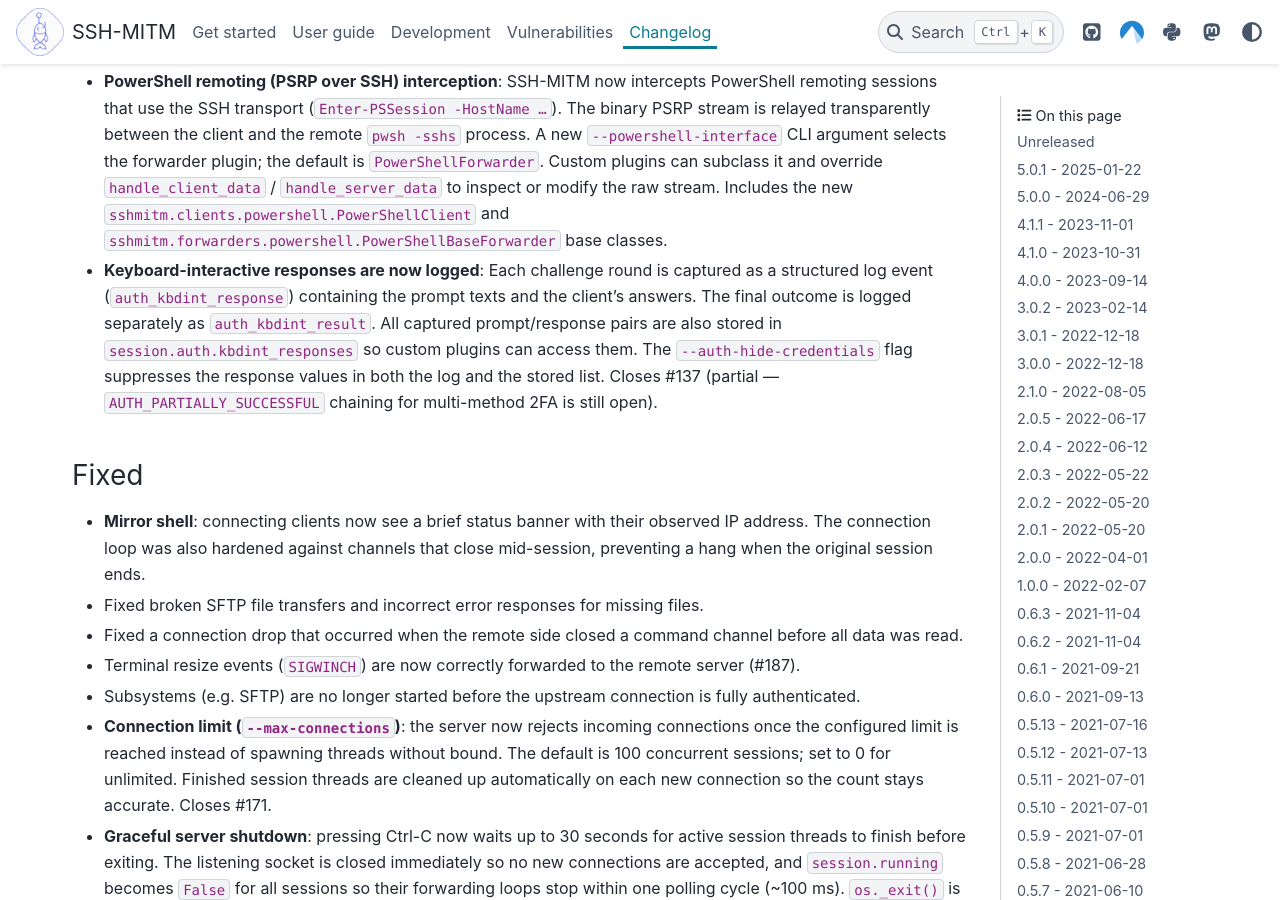
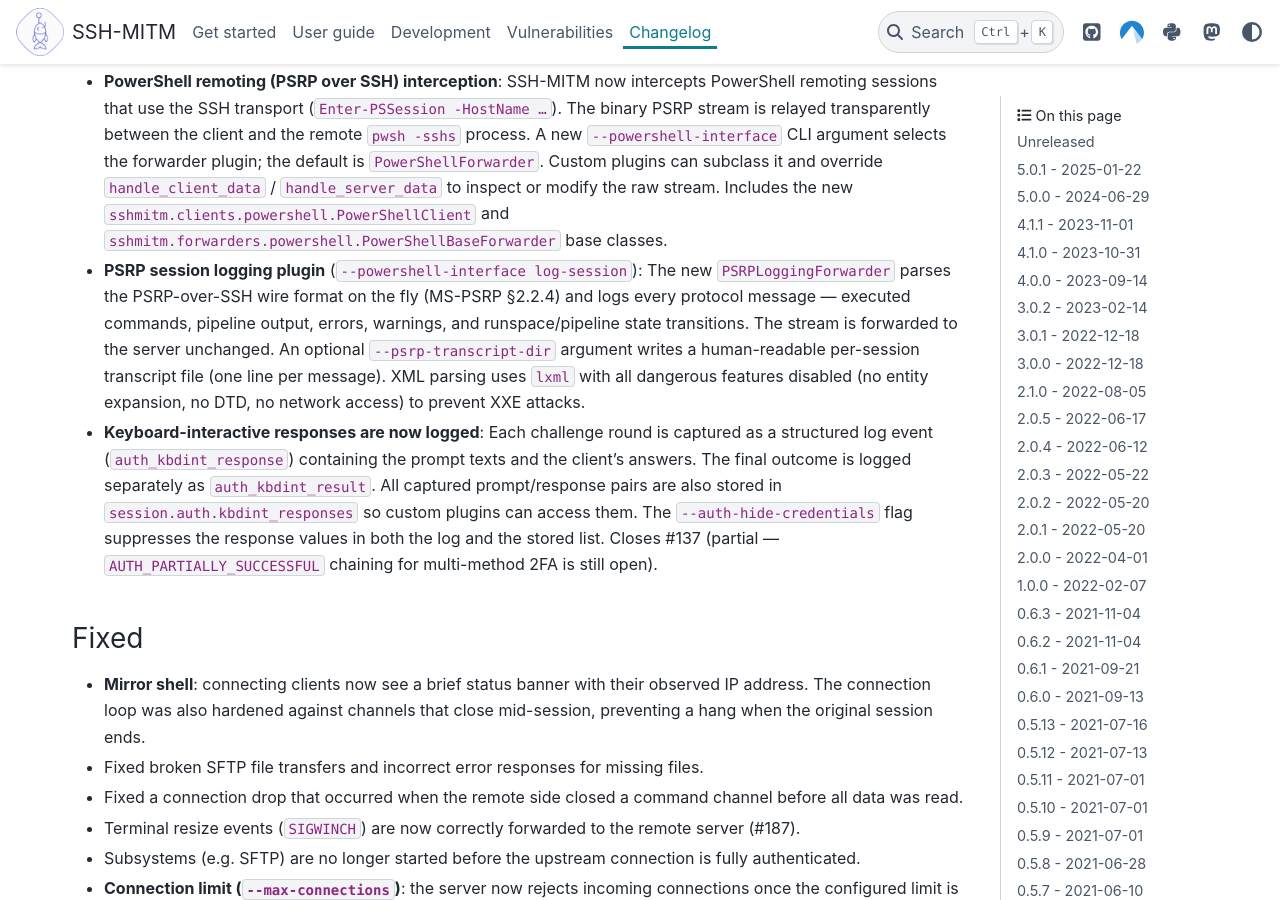
Before and after one commit to ssh-mitm/ssh-mitm, a Sphinx documentation site: the page built from doc/changelog.md, in a window 1280 px wide and 900 px high, scrolled down 1788 px. Built offline with Sphinx 7.4.7 and the PyData theme 0.15.4, drawn with Linux system fonts in a browser that asks for light colours; pages that are not in the unit, such as notebooks, are missing from menus; the version number is read from the project's files by our own code.

Commit message:
docs: update CHANGELOG and limitations for PSRP logging plugin
Add PSRP session logging plugin to CHANGELOG Unreleased section.
Fix the PipelineOutput limitations note: numeric CLIXML scalar types
(Db, I32 etc.) are now extracted correctly after the <Db> tag fix,
so the old claim that only plain strings work is no longer accurate.

```diff
--- a/CHANGELOG.md
+++ b/CHANGELOG.md
@@ -105,6 +105,16 @@ and this project adheres to [Semantic Versioning](https://semver.org/spec/v2.0.0
   `handle_client_data` / `handle_server_data` to inspect or modify the raw
   stream. Includes the new `sshmitm.clients.powershell.PowerShellClient` and
   `sshmitm.forwarders.powershell.PowerShellBaseForwarder` base classes.
+
+- **PSRP session logging plugin** (`--powershell-interface log-session`):
+  The new `PSRPLoggingForwarder` parses the PSRP-over-SSH wire format on the
+  fly (MS-PSRP §2.2.4) and logs every protocol message — executed commands,
+  pipeline output, errors, warnings, and runspace/pipeline state transitions.
+  The stream is forwarded to the server unchanged. An optional
+  `--psrp-transcript-dir` argument writes a human-readable per-session
+  transcript file (one line per message). XML parsing uses `lxml` with all
+  dangerous features disabled (no entity expansion, no DTD, no network access)
+  to prevent XXE attacks.
 
 - **Keyboard-interactive responses are now logged**: Each challenge round is
   captured as a structured log event (`auth_kbdint_response`) containing the
```
Also changed, not shown: doc/user_guide/powershell.rst (+4 -4 lines).
